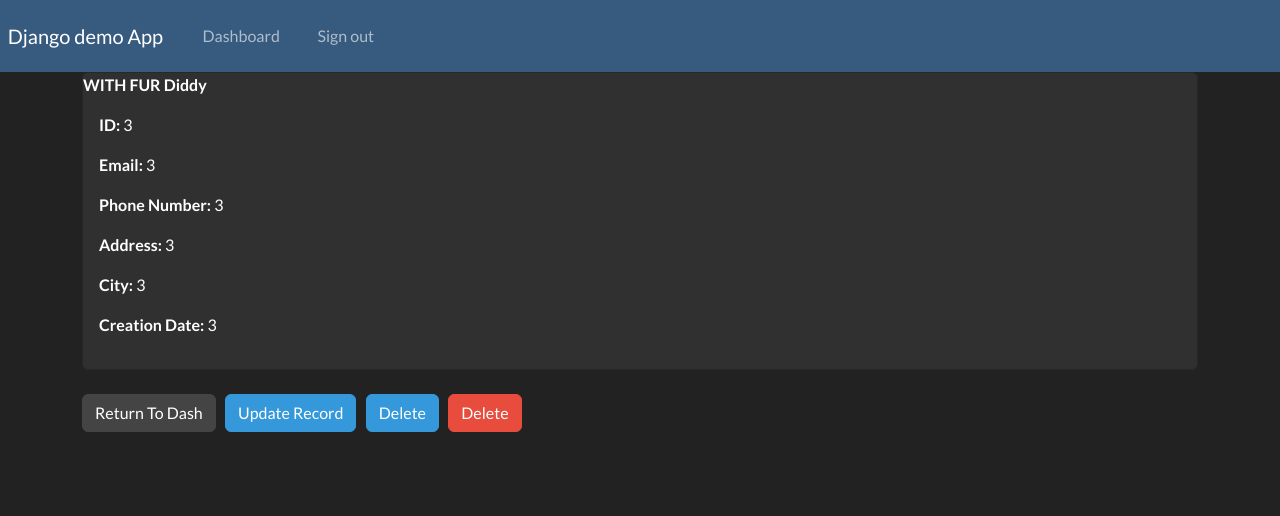
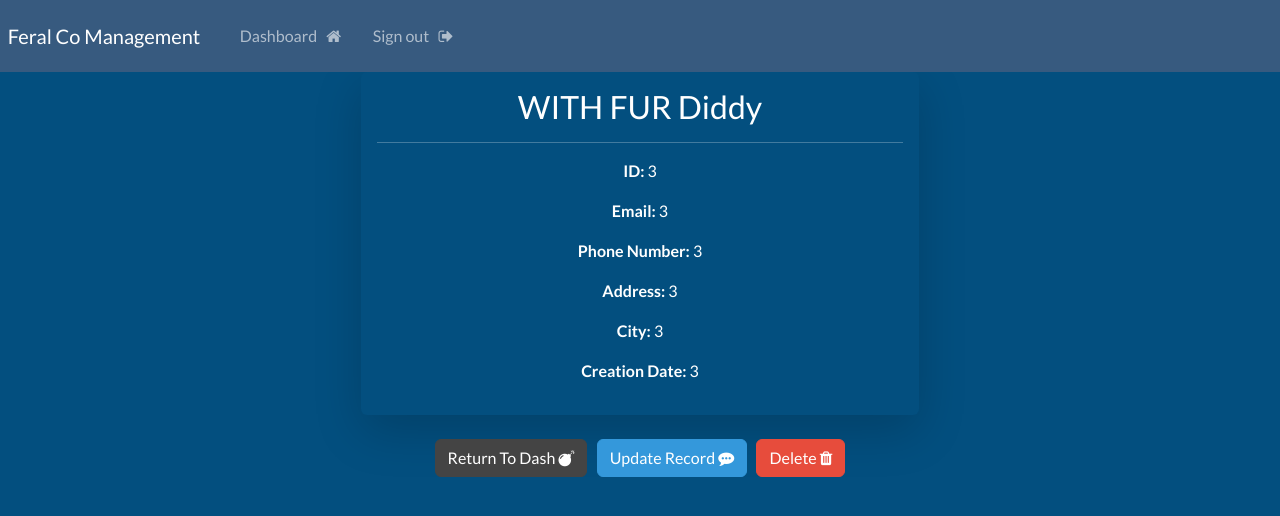
Before and after one commit to PI7789/Django-Project-1, a Django app: page /record/3 in a window 1280 px wide. Shown: the top 516 px of the page. Run offline with Django 5.2, Linux system fonts and the light colour scheme; a user stored in the database is signed in; data comes from the database, SQL or seed files in the repository; both versions use the stored data as it was after the commit.

Commit message:
finished slide 2, added some button icons, given shadow to view record card

```diff
--- a/dcrm/passwords.txt
+++ b/dcrm/passwords.txt
@@ -1,3 +1,4 @@
 Jonkler = diddy123
 root = root
 Manic_Mike = trentwins123
+Steve = getouttuco
--- a/dcrm/static/css/style.css
+++ b/dcrm/static/css/style.css
@@ -1,3 +1,7 @@
+body{
+    background-color: #034f7f;
+}
+
 .form-layout{
 
     border-radius: 5px;
@@ -5,3 +9,18 @@
 
 
 }
+
+.card1{
+    margin:auto;
+    padding-bottom: 20px;
+    background-color: #034f7f;
+
+}
+.buttonsrecord{
+    text-align: center;
+}
+
+.errorlist{
+
+    color: red;
+}
--- a/dcrm/website/templates/website/base.html
+++ b/dcrm/website/templates/website/base.html
@@ -8,6 +8,8 @@
     <title>My Django Project</title>
     <link rel="stylesheet" href="https://bootswatch.com/5/darkly/bootstrap.min.css">
     <link rel="stylesheet" href="{% static 'css/style.css' %}">
+
+    <link rel="stylesheet" href="https://cdnjs.cloudflare.com/ajax/libs/font-awesome/4.7.0/css/font-awesome.min.css">
 </head>
 <body>
     <!-- Navbar -->
--- a/dcrm/website/templates/website/index.html
+++ b/dcrm/website/templates/website/index.html
@@ -7,6 +7,6 @@
         <h6>A CRUD application</h6>
         <hr>
         <br>
-        <a href="{% url 'register' %}" class="btn btn-primary">Create Your Account</a>
+        <a href="{% url 'register' %}" class="btn btn-primary">Create Your Account <i class="fa fa-user-plus" aria-hidden="true"></i></a>
     </div>
 {% endblock %}
--- a/dcrm/website/templates/website/navbar.html
+++ b/dcrm/website/templates/website/navbar.html
@@ -1,6 +1,6 @@
 <nav class="navbar navbar-expand-lg navbar-dark bg-primary justify-content-center">
     <a class="navbar-brand main-heading" href="{% url '' %}">
-      &nbsp; Django demo App
+      &nbsp; Feral Co Management
     </a>
     <button
       class="navbar-toggler"
--- a/dcrm/website/templates/website/register.html
+++ b/dcrm/website/templates/website/register.html
@@ -14,7 +14,7 @@
                 {% csrf_token %}
                 {{form.as_p}}
                 <br>
-                <button type="submit" class="btn btn-primary w-100 btn-block p-2">Create Account</button>
+                <button type="submit" class="btn btn-primary w-100 btn-block p-2">Create Account <i class="fa fa-user-circle-o" aria-hidden="true"></i></button>
             </form>
             <br>
             <div class="text-center">
--- a/dcrm/website/templates/website/view-record.html
+++ b/dcrm/website/templates/website/view-record.html
@@ -2,10 +2,10 @@
 
 {% block content %}
 
-    <div class="card">
+    <div class="card1 text-center w-50 shadow-lg p-3 mb-3000 rounded">
         <strong>
-            {{record.last_name|upper}}
-            {{record.first_name}}
+            <h3> {{record.last_name|upper}} {{record.first_name}} </h3>
+            <hr>
         </strong>
 
         <div class="card-body">
@@ -18,14 +18,13 @@
         </div>
     </div>
     <br>
-    <a href="{% url 'dashboard' %}" class="btn btn-secondary"> Return To Dash </a> &nbsp;
+    <div class = "buttonsrecord">
+    <a href="{% url 'dashboard' %}" class="btn btn-secondary"> Return To Dash <i class="fa fa-bomb" aria-hidden="true"></i></a> &nbsp;
 
-    <a href="{% url 'update-record' record.id %}" class = "btn btn-info"> Update Record </a> &nbsp;
+    <a href="{% url 'update-record' record.id %}" class = "btn btn-info"> Update Record <i class="fa fa-commenting" aria-hidden="true"></i></a> &nbsp;
 
-    <a href="{% url 'delete-record' record.id %}" class = "btn btn-info"> Delete </a> &nbsp;
-
-    <a href="{% url '' %}" class = "btn btn-danger "> Delete </a>
-
+    <a href="{% url 'delete-record' record.id %}" class = "btn btn-danger "> Delete <i class="fa fa-trash" aria-hidden="true"></i></a>
+    </div>
 
 
 {% endblock %}
```
Also changed, not shown: dcrm/log.txt (+8 -4 lines), dcrm/db.sqlite3, log.txt (added).
